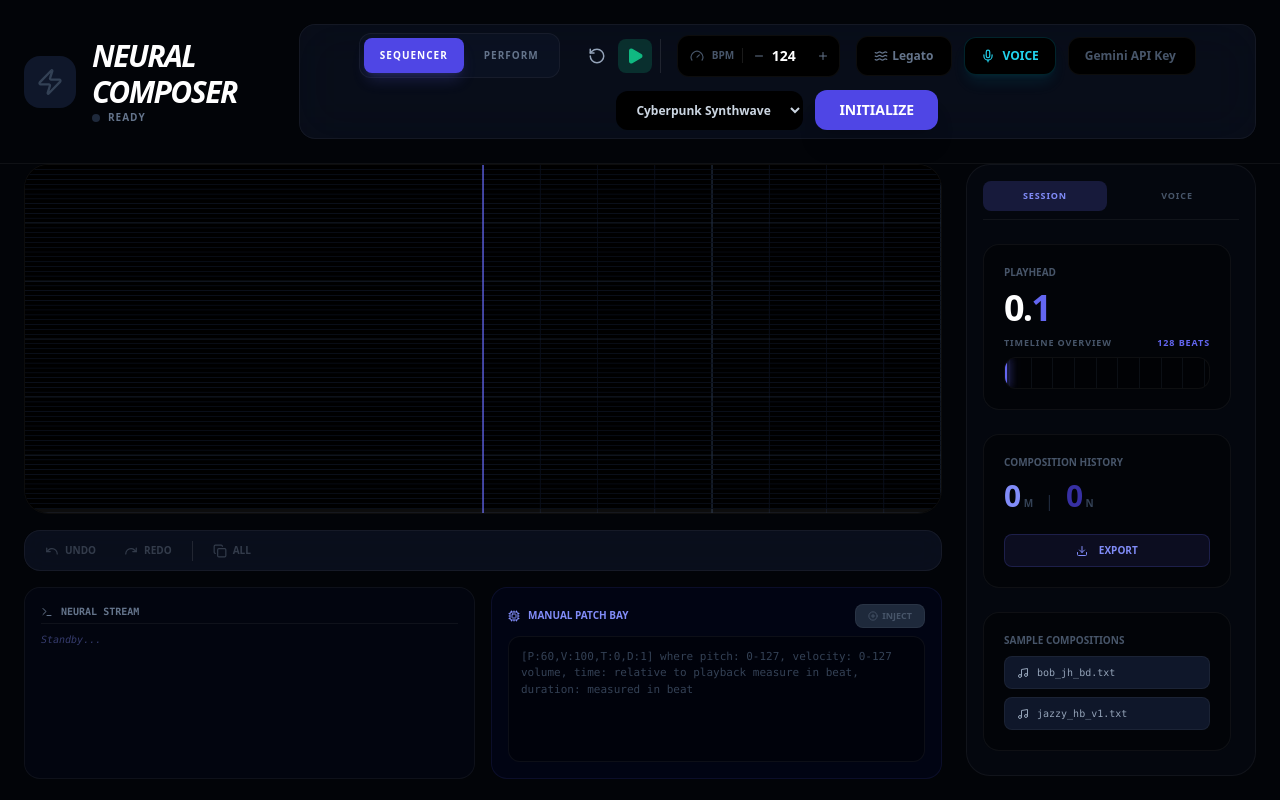
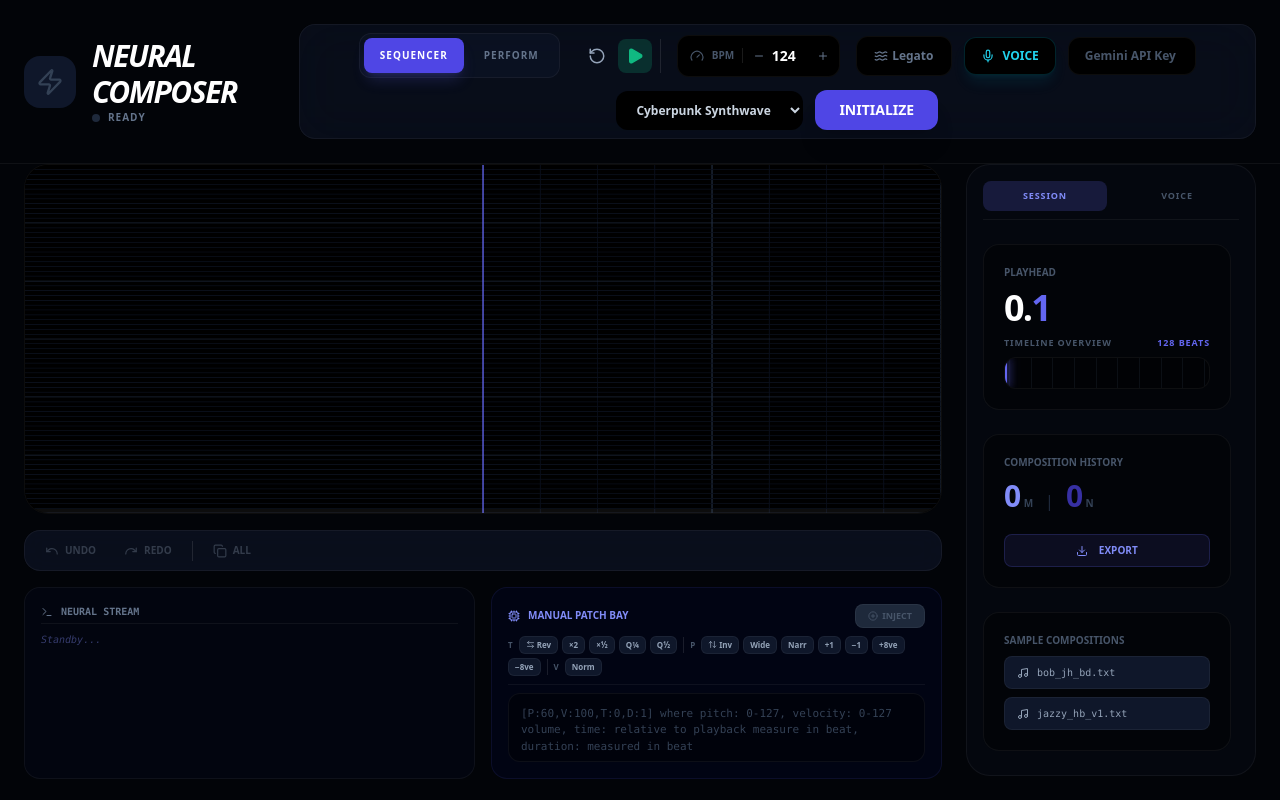
Before and after one commit to nathanwang000/NeuralComposer, a React (Vite) app: page / in a window 1280 px wide. Both pictures are taken after a click on the button "SEQUENCER". Built offline with nearby package versions, Linux system fonts and the light colour scheme.

Commit message:
add timer series transformations for manual bay

```diff
--- a/App.tsx
+++ b/App.tsx
@@ -1,6 +1,8 @@
 
 import {
   Activity,
+  ArrowLeftRight,
+  ArrowUpDown,
   ClipboardPaste,
   Copy,
   Cpu,
@@ -498,6 +500,66 @@ const App: React.FC = () => {
     setSelectedEventIds(events.map(e => e.id));
   }, [events]);
 
+  // ---------------------------------------------------------------------------
+  // Patch-bay signal transforms.
+  // Each transform operates on the raw userInput text: it parses every
+  // [P:...,V:...,T:...,D:...] packet in order, applies the transform to the
+  // array of MidiEvents, then splices the new values back in-place so that
+  // comments and line structure are preserved.
+  // ---------------------------------------------------------------------------
+  const transformPatchBay = useCallback((fn: (evts: MidiEvent[]) => MidiEvent[]) => {
+    const regex = /\[\s*P:\s*([\d.]+)\s*,\s*V:\s*(\d+)\s*,\s*T:\s*([\d.]+)\s*,\s*D:\s*([\d.]+)\s*\]/g;
+    const parsed: MidiEvent[] = [];
+    let m: RegExpExecArray | null;
+    const src = userInput;
+    while ((m = regex.exec(src)) !== null)
+      parsed.push({ p: parseFloat(m[1]), v: parseInt(m[2]), t: parseFloat(m[3]), d: parseFloat(m[4]) });
+    if (parsed.length === 0) return;
+    const transformed = fn(parsed);
+    let i = 0;
+    setUserInput(src.replace(
+      /\[\s*P:\s*[\d.]+\s*,\s*V:\s*\d+\s*,\s*T:\s*[\d.]+\s*,\s*D:\s*[\d.]+\s*\]/g,
+      () => {
+        const e = transformed[i++];
+        const p = Math.round(Math.max(0, Math.min(127, e.p)));
+        const v = Math.round(Math.max(0, Math.min(127, e.v)));
+        return `[P:${p},V:${v},T:${e.t.toFixed(3)},D:${e.d.toFixed(3)}]`;
+      }
+    ));
+  }, [userInput]);
+
+  const patchTransforms = useMemo(() => ({
+    reverseTime: () => transformPatchBay(evts => {
+      const maxEnd = Math.max(...evts.map(e => e.t + e.d));
+      return evts.map(e => ({ ...e, t: Math.max(0, maxEnd - e.t - e.d) }));
+    }),
+    invertPitch: () => transformPatchBay(evts => {
+      const ps = evts.map(e => e.p);
+      const lo = Math.min(...ps), hi = Math.max(...ps);
+      return evts.map(e => ({ ...e, p: lo + hi - e.p }));
+    }),
+    transpose: (delta: number) => transformPatchBay(evts =>
+      evts.map(e => ({ ...e, p: e.p + delta }))
+    ),
+    widenPitch: (factor: number) => transformPatchBay(evts => {
+      const ps = evts.map(e => e.p);
+      const center = (Math.min(...ps) + Math.max(...ps)) / 2;
+      return evts.map(e => ({ ...e, p: center + (e.p - center) * factor }));
+    }),
+    normalizeVelocity: () => transformPatchBay(evts => {
+      const vs = evts.map(e => e.v);
+      const lo = Math.min(...vs), hi = Math.max(...vs);
+      if (hi === lo) return evts.map(e => ({ ...e, v: 90 }));
+      return evts.map(e => ({ ...e, v: 10 + ((e.v - lo) / (hi - lo)) * 110 }));
+    }),
+    stretchTime: (factor: number) => transformPatchBay(evts =>
+      evts.map(e => ({ ...e, t: e.t * factor, d: Math.max(0.05, e.d * factor) }))
+    ),
+    quantize: (grid: number) => transformPatchBay(evts =>
+      evts.map(e => ({ ...e, t: Math.round(e.t / grid) * grid, d: Math.max(grid, Math.round(e.d / grid) * grid) }))
+    ),
+  }), [transformPatchBay]);
+
   const handleMoveSelection = (deltaBeat: number, deltaPitch: number, ids: string[]) => {
     if (ids.length === 0) return;
     pushHistory(events);
@@ -742,7 +804,7 @@ const App: React.FC = () => {
             )}
           </div>
 
-          <div className="grid grid-cols-1 md:grid-cols-2 gap-4 h-48 flex-none">
+          <div className="grid grid-cols-1 md:grid-cols-2 gap-4 min-h-[12rem] flex-none">
             <div className="bg-slate-950/50 rounded-2xl border border-white/5 p-4 font-mono text-[10px] flex flex-col overflow-hidden">
                <div className="flex items-center gap-2 text-slate-500 uppercase font-black mb-2 border-b border-white/5 pb-1"><Terminal size={12} /> Neural Stream</div>
                <div className="flex-1 text-indigo-400/40 break-all overflow-y-auto custom-scrollbar italic leading-relaxed">{rawStream || "Standby..."}</div>
@@ -761,6 +823,35 @@ const App: React.FC = () => {
                   >
                     <PlusCircle size={10} /> Inject
                   </button>
+               </div>
+
+               {/* Signal transform toolbar */}
+               <div className="flex flex-wrap gap-1 mb-2 pb-2 border-b border-white/5">
+                 {/* Time */}
+                 <span className="text-[8px] font-black text-slate-600 uppercase self-center mr-0.5">T</span>
+                 <button onClick={patchTransforms.reverseTime} title="Reverse time: reflects every note's start time so T → (totalDuration − T − D). The last note becomes the first; the sequence plays backwards. Durations are unchanged." className="flex items-center gap-0.5 px-1.5 py-0.5 rounded-md bg-slate-900 hover:bg-indigo-500/20 hover:text-indigo-300 text-slate-400 text-[8px] font-black border border-white/5 transition-colors">
+                   <ArrowLeftRight size={9} /> Rev
+                 </button>
+                 <button onClick={() => patchTransforms.stretchTime(2)} title="Stretch ×2: multiplies every T and D by 2. Notes are twice as far apart and twice as long — same melody, half the tempo." className="px-1.5 py-0.5 rounded-md bg-slate-900 hover:bg-indigo-500/20 hover:text-indigo-300 text-slate-400 text-[8px] font-black border border-white/5 transition-colors">×2</button>
+                 <button onClick={() => patchTransforms.stretchTime(0.5)} title="Compress ×½: multiplies every T and D by 0.5. Notes are half as far apart and half as long — same melody, double the tempo." className="px-1.5 py-0.5 rounded-md bg-slate-900 hover:bg-indigo-500/20 hover:text-indigo-300 text-slate-400 text-[8px] font-black border border-white/5 transition-colors">×½</button>
+                 <button onClick={() => patchTransforms.quantize(0.25)} title="Quantize to ¼ beat: snaps every T to the nearest 0.25-beat grid and rounds D up to the nearest 0.25. Tightens loose timing to 16th-note resolution." className="px-1.5 py-0.5 rounded-md bg-slate-900 hover:bg-indigo-500/20 hover:text-indigo-300 text-slate-400 text-[8px] font-black border border-white/5 transition-colors">Q¼</button>
+                 <button onClick={() => patchTransforms.quantize(0.5)} title="Quantize to ½ beat: snaps every T to the nearest 0.5-beat grid and rounds D up to the nearest 0.5. Tightens loose timing to 8th-note resolution." className="px-1.5 py-0.5 rounded-md bg-slate-900 hover:bg-indigo-500/20 hover:text-indigo-300 text-slate-400 text-[8px] font-black border border-white/5 transition-colors">Q½</button>
+                 <div className="w-px h-4 bg-white/10 self-center mx-0.5" />
+                 {/* Pitch */}
+                 <span className="text-[8px] font-black text-slate-600 uppercase self-center mr-0.5">P</span>
+                 <button onClick={patchTransforms.invertPitch} title="Invert pitch: mirrors every note around the midpoint of the sequence's pitch range. P → (minP + maxP − P). A rising melody becomes falling; intervals are preserved in size but flipped in direction." className="flex items-center gap-0.5 px-1.5 py-0.5 rounded-md bg-slate-900 hover:bg-violet-500/20 hover:text-violet-300 text-slate-400 text-[8px] font-black border border-white/5 transition-colors">
+                   <ArrowUpDown size={9} /> Inv
+                 </button>
+                 <button onClick={() => patchTransforms.widenPitch(1.5)} title="Widen ×1.5: scales every pitch away from the range's centre by 1.5×. Intervals grow larger — a minor 3rd becomes roughly a tritone. Clamps to 0–127." className="px-1.5 py-0.5 rounded-md bg-slate-900 hover:bg-violet-500/20 hover:text-violet-300 text-slate-400 text-[8px] font-black border border-white/5 transition-colors">Wide</button>
+                 <button onClick={() => patchTransforms.widenPitch(1/1.5)} title="Narrow ÷1.5: scales every pitch toward the range's centre by ÷1.5. Intervals shrink — a major 6th becomes roughly a major 3rd. Useful to compress dramatic leaps." className="px-1.5 py-0.5 rounded-md bg-slate-900 hover:bg-violet-500/20 hover:text-violet-300 text-slate-400 text-[8px] font-black border border-white/5 transition-colors">Narr</button>
+                 <button onClick={() => patchTransforms.transpose(1)} title="Transpose +1 semitone: adds 1 to every P (e.g. C4→C#4). Clamps at 127." className="px-1.5 py-0.5 rounded-md bg-slate-900 hover:bg-violet-500/20 hover:text-violet-300 text-slate-400 text-[8px] font-black border border-white/5 transition-colors">+1</button>
+                 <button onClick={() => patchTransforms.transpose(-1)} title="Transpose −1 semitone: subtracts 1 from every P (e.g. C4→B3). Clamps at 0." className="px-1.5 py-0.5 rounded-md bg-slate-900 hover:bg-violet-500/20 hover:text-violet-300 text-slate-400 text-[8px] font-black border border-white/5 transition-colors">−1</button>
+                 <button onClick={() => patchTransforms.transpose(12)} title="Transpose +1 octave: adds 12 to every P. Same notes, one octave higher. Clamps at 127." className="px-1.5 py-0.5 rounded-md bg-slate-900 hover:bg-violet-500/20 hover:text-violet-300 text-slate-400 text-[8px] font-black border border-white/5 transition-colors">+8ve</button>
+                 <button onClick={() => patchTransforms.transpose(-12)} title="Transpose −1 octave: subtracts 12 from every P. Same notes, one octave lower. Clamps at 0." className="px-1.5 py-0.5 rounded-md bg-slate-900 hover:bg-violet-500/20 hover:text-violet-300 text-slate-400 text-[8px] font-black border border-white/5 transition-colors">−8ve</button>
+                 <div className="w-px h-4 bg-white/10 self-center mx-0.5" />
+                 {/* Velocity */}
+                 <span className="text-[8px] font-black text-slate-600 uppercase self-center mr-0.5">V</span>
+                 <button onClick={patchTransforms.normalizeVelocity} title="Normalize velocity: linearly stretches the velocity range so the quietest note → V=10 and the loudest → V=110, preserving relative dynamics. If all notes share the same velocity (no range), every note is set to V=90." className="px-1.5 py-0.5 rounded-md bg-slate-900 hover:bg-emerald-500/20 hover:text-emerald-300 text-slate-400 text-[8px] font-black border border-white/5 transition-colors">Norm</button>
                </div>
                <textarea
                   value={userInput}
```
